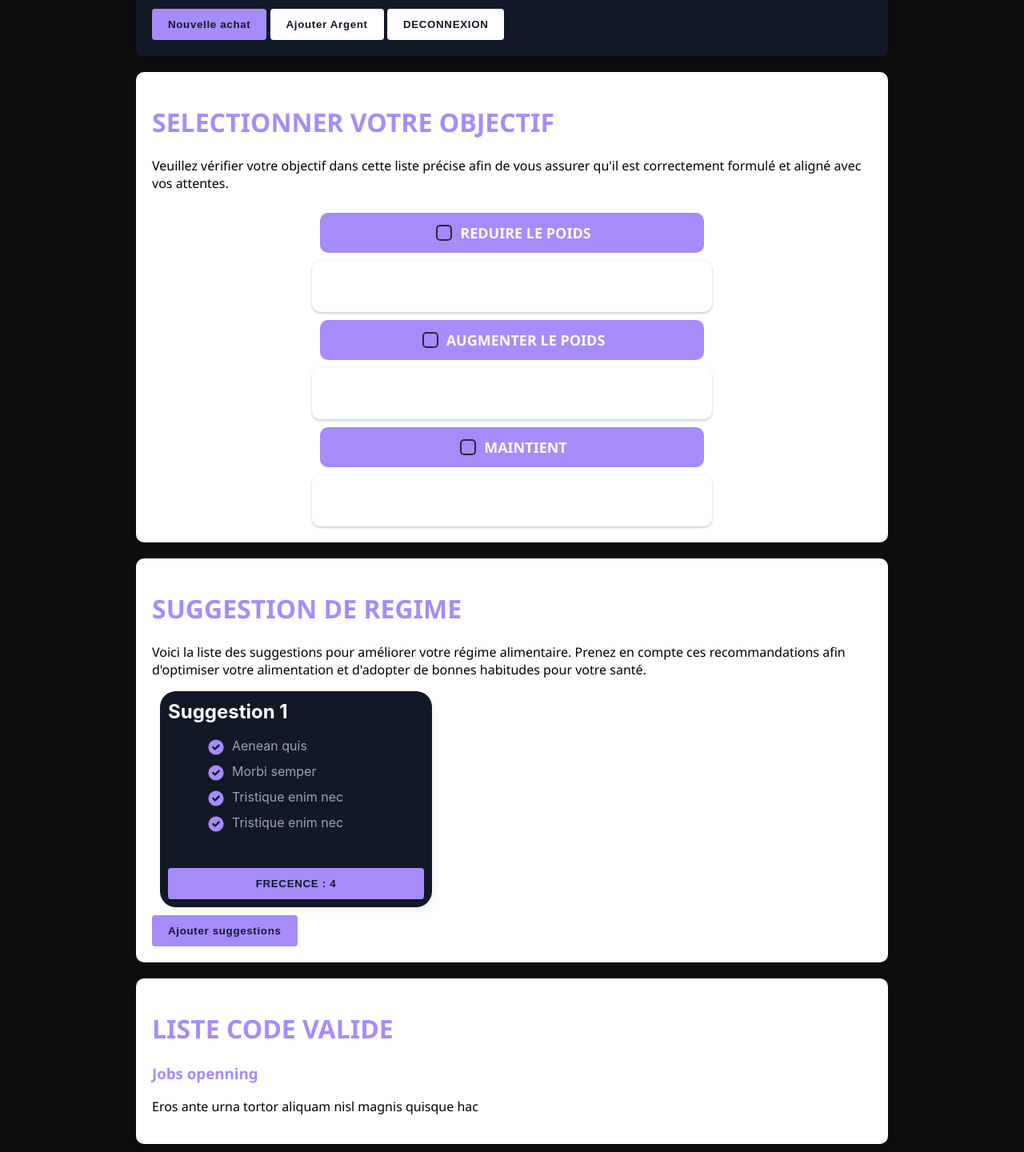
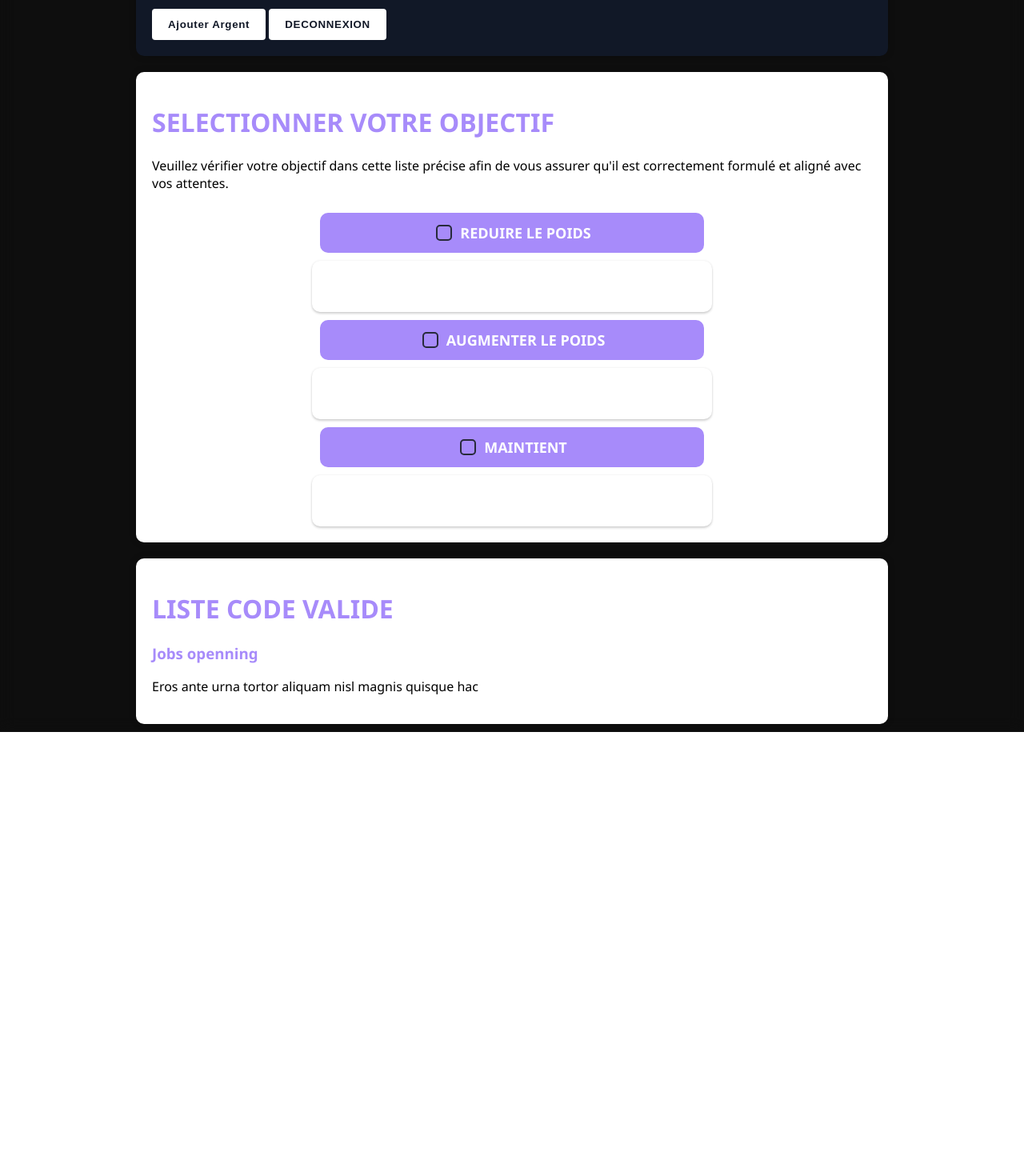
Before and after one commit to Tokyram/regime, a CodeIgniter app: page /regime//ClientController/accueil in a window 1280 px wide. Shown: the part 298-1738 px from the top of the page at 80% size. After the commit the page ends 1213 px from the top, so only its background shows below. Run offline with CodeIgniter, Linux system fonts and the light colour scheme; data comes from the database, SQL or seed files in the repository; data that the repository does not hold is empty.

Commit message:
Update accueil

```diff
--- a/application/views/page/accueil.php
+++ b/application/views/page/accueil.php
@@ -47,7 +47,6 @@
                 ?>
             </ul>
         </div>
-        <a href="#"><button type="button" class="action">Nouvelle achat</button></a>
         <a href="<?php  echo base_url();?>ClientController/codepage"><button type="button" class="action" style="background-color: #ffffff;">Ajouter Argent</button></a>
         <a href="<?php  echo base_url();?>ClientController/logout"><button type="button" class="action" style="background-color: #ffffff;">DECONNEXION</button></a>
 
@@ -111,49 +110,6 @@
     </div>
 
     <div class="content">
-        <h1>SUGGESTION DE REGIME</h1>
-        <p>Voici la liste des suggestions pour améliorer votre régime alimentaire. Prenez en compte ces recommandations afin d'optimiser votre alimentation et d'adopter de bonnes habitudes pour votre santé.</p>
-        <div class="card">
-            <div class="header">
-                <span class="title">Suggestion 1</span>
-                <!-- <span class="price">Free</span> -->
-            </div>
-            <!-- <p class="desc">Etiam ac convallis enim, eget euismod dolor.</p> -->
-            <ul class="lists">
-                <li class="list">
-                    <svg xmlns="http://www.w3.org/2000/svg" viewBox="0 0 20 20" fill="currentColor">
-                        <path fill-rule="evenodd" d="M10 18a8 8 0 100-16 8 8 0 000 16zm3.707-9.293a1 1 0 00-1.414-1.414L9 10.586 7.707 9.293a1 1 0 00-1.414 1.414l2 2a1 1 0 001.414 0l4-4z" clip-rule="evenodd"></path>
-                    </svg>
-                    <span>Aenean quis</span>
-                </li>
-                <li class="list">
-                    <svg xmlns="http://www.w3.org/2000/svg" viewBox="0 0 20 20" fill="currentColor">
-                        <path fill-rule="evenodd" d="M10 18a8 8 0 100-16 8 8 0 000 16zm3.707-9.293a1 1 0 00-1.414-1.414L9 10.586 7.707 9.293a1 1 0 00-1.414 1.414l2 2a1 1 0 001.414 0l4-4z" clip-rule="evenodd"></path>
-                    </svg>
-                    <span>Morbi semper</span>
-                </li>
-                <li class="list">
-                    <svg xmlns="http://www.w3.org/2000/svg" viewBox="0 0 20 20" fill="currentColor">
-                        <path fill-rule="evenodd" d="M10 18a8 8 0 100-16 8 8 0 000 16zm3.707-9.293a1 1 0 00-1.414-1.414L9 10.586 7.707 9.293a1 1 0 00-1.414 1.414l2 2a1 1 0 001.414 0l4-4z" clip-rule="evenodd"></path>
-                    </svg>
-                    <span>Tristique enim nec</span>
-                </li>
-                <li class="list">
-                    <svg xmlns="http://www.w3.org/2000/svg" viewBox="0 0 20 20" fill="currentColor">
-                        <path fill-rule="evenodd" d="M10 18a8 8 0 100-16 8 8 0 000 16zm3.707-9.293a1 1 0 00-1.414-1.414L9 10.586 7.707 9.293a1 1 0 00-1.414 1.414l2 2a1 1 0 001.414 0l4-4z" clip-rule="evenodd"></path>
-                    </svg>
-                    <span>Tristique enim nec</span>
-                </li>
-            </ul>
-            <button type="button" class="action"><strong>FRECENCE</strong> : 4</button>
-        </div>
-
-        <a href="#"><button type="button" class="action" >Ajouter suggestions</button></a>
-
-
-    </div>
-
-    <div class="content">
         <h1>LISTE CODE VALIDE</h1>
 
         <div class="container">
```
